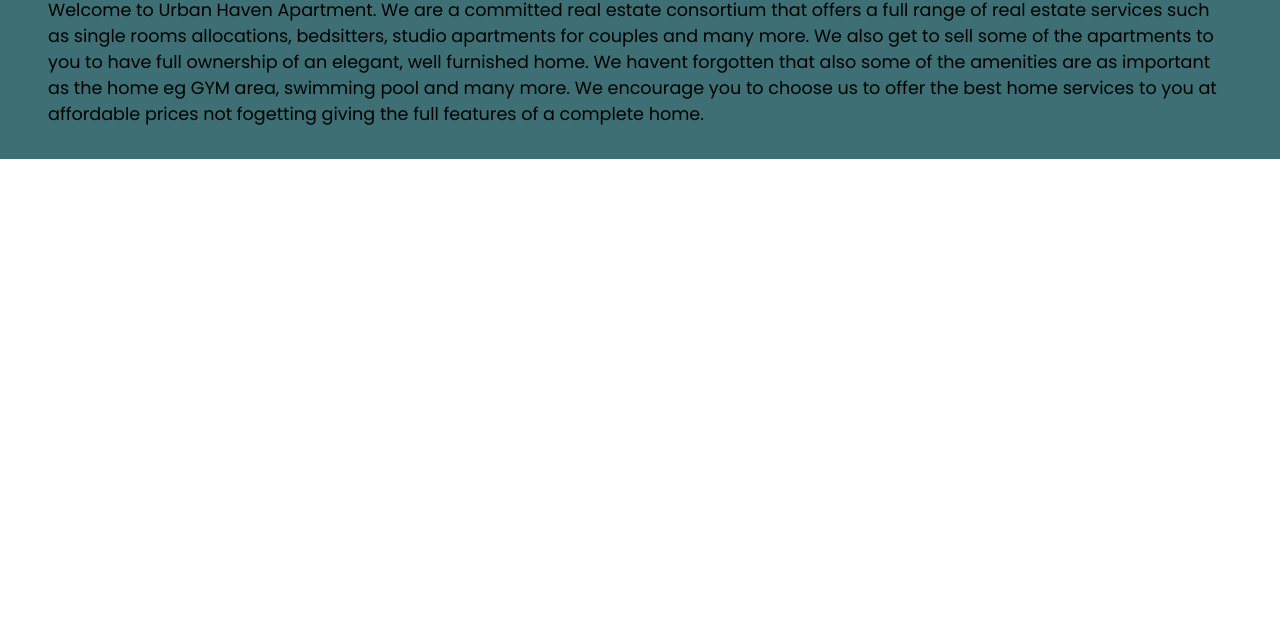
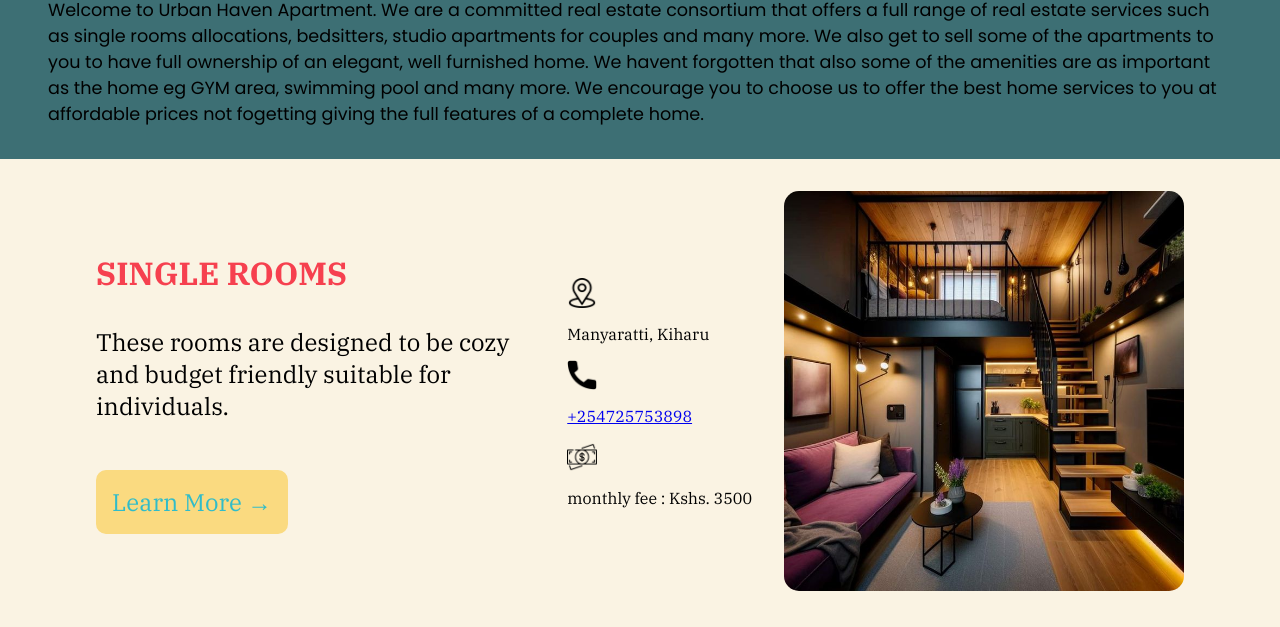
Before and after one commit to Manifest-Son/Urban-Haven-Apartments-Landing-Page, a website built with Vite: page index.html in a window 1280 px wide. Shown: the part 581-1208 px from the top of the page. Before the commit the page ends 800 px from the top, so only its background shows below. Built offline with nearby package versions, Linux system fonts and the light colour scheme.

Commit message:
sets up the basic space section behaviour

```diff
--- a/index.html
+++ b/index.html
@@ -44,5 +44,27 @@
       </div>
     </section>
 
+    <section class="spaces">
+      <div class="content-spaces">
+        <div class="spaces-description">
+          <h2 class="spaces-description-title">single rooms</h2>
+          <p class="space-paragraph"> These rooms are designed to be cozy and budget friendly suitable for individuals.</p>
+          <a href="" class="spaces-description-cta">learn more &rarr;</a>
+        </div>
+        <div class="additions">
+              <img src="assets/icons/location.png" alt="Where located" class="content-img-icon">
+              <p>Manyaratti, Kiharu</p>
+              <img src="assets/icons/phone.png" alt="phone number"class="content-img-icon">
+              <p><a href="telno: +254725753898">+254725753898</a></p>
+              <img src="assets/icons/cash.png" alt="cash per month" class="content-img-icon">
+              <p>monthly fee : Kshs. 3500</p>
+          </div>
+          <div>
+            <img src="assets/land-page/single-room.jpeg" alt="A single spacious room" class="spaces-description-img">
+          </div>
+        </div>
+      </div>
+    </section>
+
   </body>
 </html>
--- a/style.css
+++ b/style.css
@@ -119,3 +119,61 @@
   font-family: var(--final-font);
   padding: 1rem 1rem;
 }
+.spaces{
+  border-top: #3d6f74;
+  border-width: 2px center 70%;
+  position: absolute;
+}
+.content-spaces{
+  padding: 2rem 6rem;
+  display: grid;
+  grid-template-columns: auto auto auto;
+  align-items: center;
+  gap: 2rem;
+  background-color: #faf3e3;
+}
+.content-img-icon{
+  height: 30px;
+  width: 30px;
+}
+.additions{
+  display: flex;
+  justify-content: center;
+  align-items: center;
+  flex-direction: column;
+  align-items: baseline;
+  font-size: 1rem;
+  gap: 1rem;
+}
+.spaces-description-title{
+  font-size: 2rem;
+  text-transform: uppercase ;
+  padding-bottom: 2rem;
+}
+.space-paragraph{
+  font-size: 1.5rem;
+  padding-bottom: 3rem;
+}
+
+.spaces-description-cta{
+  display: inline-block;
+  background-color: var(--thirdly-color);
+  text-decoration: none;
+  text-transform: capitalize;
+  color: var(--primary-color);
+  font-size: 1.5rem;
+  padding: 1.0rem 1.0rem;
+  border-radius: 10px;
+  text-align: justify;
+}
+.spaces-description-img{
+  width: 25rem;
+  border-radius: 15px;
+  transition: all 0.5s ease;
+}
+.spaces-description-img:hover{
+  transform: scale(1.02);
+}
+.spaces-description-title{
+  color: var(--last-color)
+}
```
